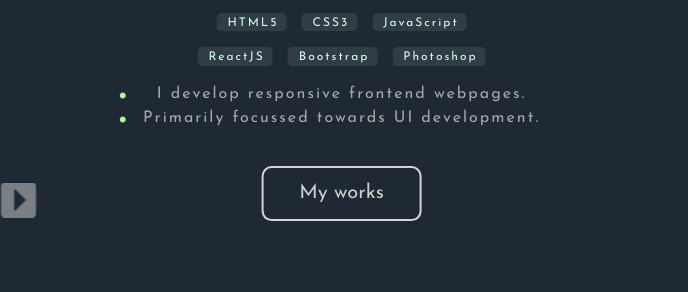
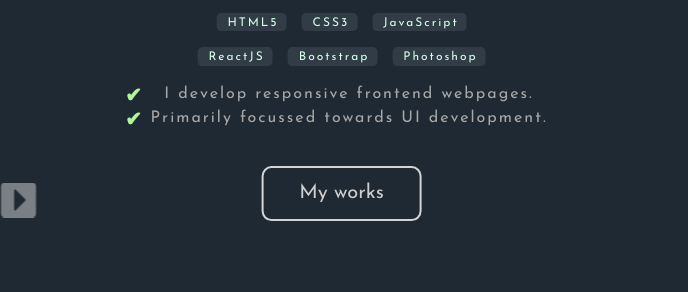
Before and after one commit to prathyushSunny/psportfolio, a plain HTML site: page index.html in a window 1280 px wide. Shown: the part 460-752 px from the top of the page, 0-688 px from the left. Drawn offline with nearby package versions, Linux system fonts and the light colour scheme; grey boxes are pictures that could not be loaded; a web font is replaced by a local one.

Commit message:
Update style.css

```diff
--- a/style.css
+++ b/style.css
@@ -787,6 +787,7 @@ a{
     flex-direction: column;
     align-self: center;
     position: relative;
+    margin-left: 15px;
     /* border-left: 0.5px solid rgb(139, 139, 139); */
     /* border-right: 5px solid rgb(13, 68, 50); */
     /* border-bottom-left-radius: 10px;
@@ -794,8 +795,8 @@ a{
 }
 
 .about-paragraph-list > li::before {
-    content: '•';
-    font-weight: bold;
+    content: '✔';
+    font-weight: 600;
     font-size: 20px;
     position: absolute;
     left: -5.5px;
```
